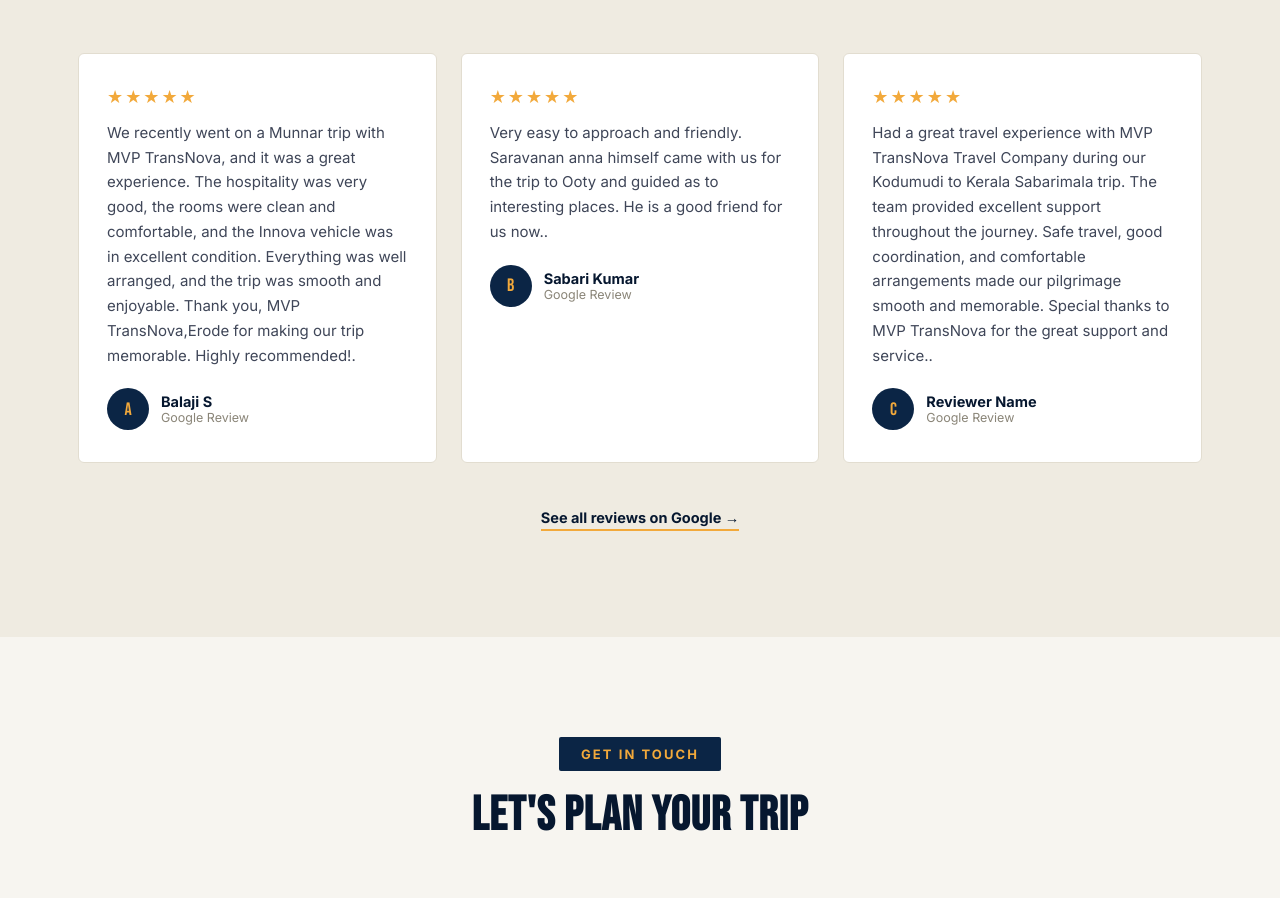
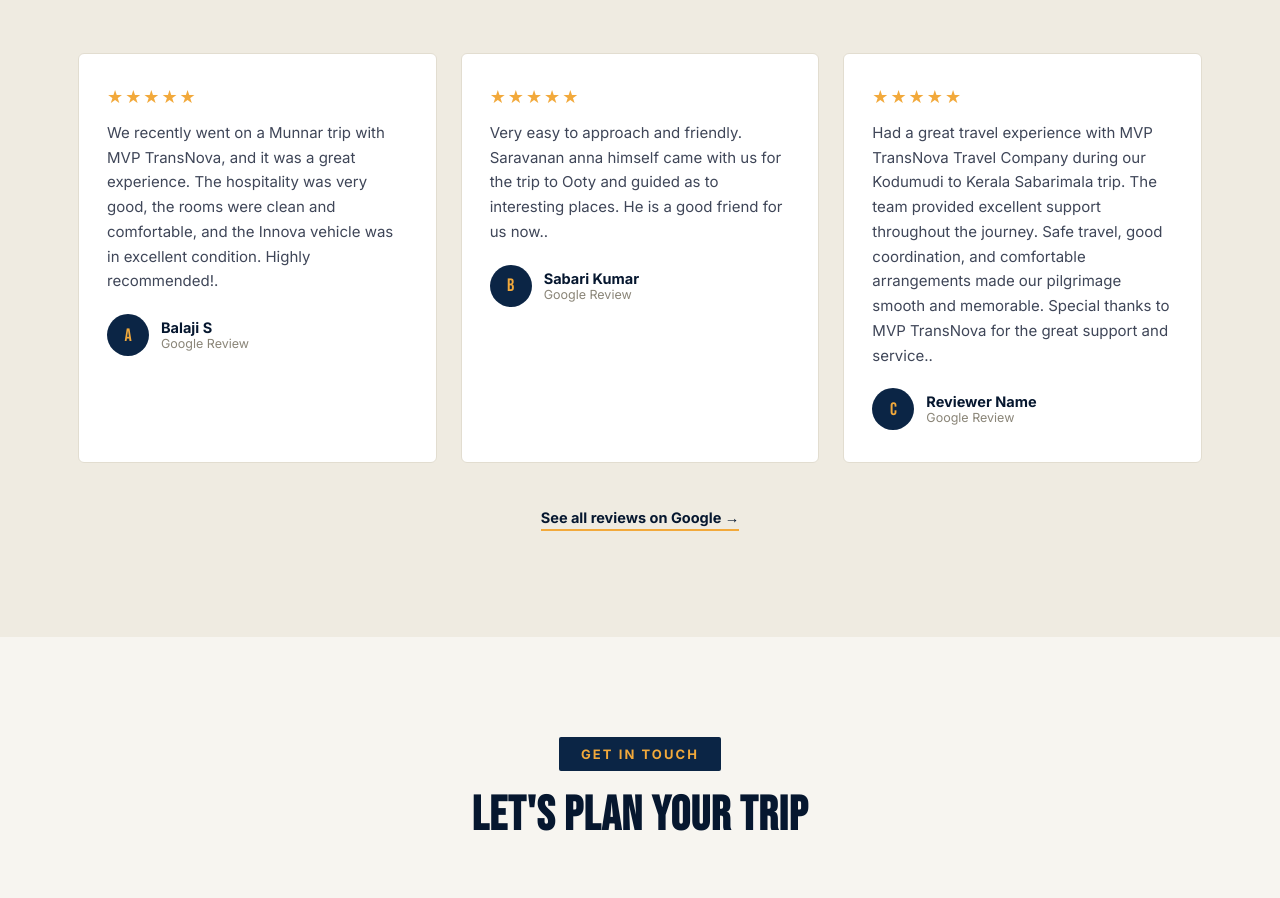
Before and after one commit to Arunkumar-Varadarajan/MVP-TransNova-website-, a plain HTML site: page index.html in a window 1280 px wide. Shown: the part 5278-6176 px from the top of the page. Drawn offline with Linux system fonts and the light colour scheme; files whose address does not match are found by name.

Commit message:
Update index.html

```diff
--- a/index.html
+++ b/index.html
@@ -711,8 +711,7 @@
       <div class="review-card">
         <div class="review-stars">★★★★★</div>
         <p class="review-text">We recently went on a Munnar trip with MVP TransNova, and it was a great experience. The hospitality was very good, the rooms were clean and comfortable, and the Innova vehicle was in excellent condition.
-
-Everything was well arranged, and the trip was smooth and enjoyable. Thank you, MVP TransNova,Erode for making our trip memorable. Highly recommended!.</p>
+Highly recommended!.</p>
         <div class="review-author">
           <div class="review-avatar">A</div>
           <div>
```
